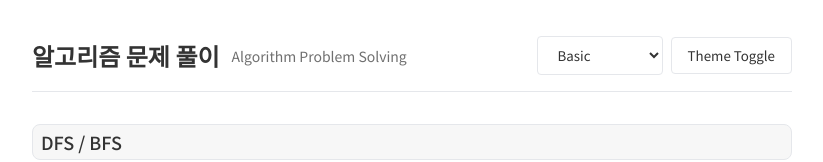
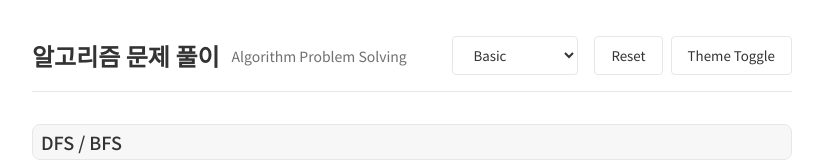
Before and after one commit to yanggwangseong/AlgoNote, a React (Vite) app: page / in a window 1280 px wide. Shown: the top 162 px of the page, without its empty margins (228-1051 px from the left). Built offline with nearby package versions, Linux system fonts and the light colour scheme.

Commit message:
feat: 문제 리셋 기능

```diff
--- a/src/App.tsx
+++ b/src/App.tsx
@@ -67,6 +67,11 @@ function App() {
 		}));
 	};
 
+	const handleReset = () => {
+		setCompletedProblems(new Set());
+		localStorage.removeItem('completedProblems');
+	};
+
 	return (
 		<ThemeProvider theme={isDarkMode ? darkTheme : lightTheme}>
 			<GlobalStyle />
@@ -79,6 +84,7 @@ function App() {
 							onProblemSetChange={(value: number) =>
 								setSelectedProblemSet(value)
 							}
+							onReset={handleReset}
 						/>
 						<Routes>
 							<Route
--- a/src/components/common/Header.tsx
+++ b/src/components/common/Header.tsx
@@ -50,16 +50,38 @@ const Select = styled.select`
 	}
 `;
 
+const ButtonGroup = styled.div`
+	display: flex;
+	gap: 8px;
+`;
+
+const ResetButton = styled.button`
+	padding: 8px 16px;
+	border-radius: 4px;
+	border: 1px solid ${(props) => props.theme.border};
+	background: transparent;
+	cursor: pointer;
+	color: ${(props) => props.theme.text};
+	transition: all 0.2s ease;
+
+	&:hover {
+		background-color: ${(props) => props.theme.hover};
+		color: ${(props) => props.theme.primary};
+	}
+`;
+
 interface HeaderProps {
 	onToggleTheme: () => void;
 	selectedProblemSet: number;
 	onProblemSetChange: (value: number) => void;
+	onReset: () => void;
 }
 
 export function Header({
 	onToggleTheme,
 	selectedProblemSet,
 	onProblemSetChange,
+	onReset,
 }: HeaderProps) {
 	return (
 		<HeaderContainer>
@@ -67,7 +89,7 @@ export function Header({
 				<Title>알고리즘 문제 풀이</Title>
 				<Subtitle>Algorithm Problem Solving</Subtitle>
 			</TitleContainer>
-			<div>
+			<ButtonGroup>
 				<Select
 					value={selectedProblemSet}
 					onChange={(e) => onProblemSetChange(Number(e.target.value))}
@@ -76,8 +98,9 @@ export function Header({
 					<option value={2}>50 Problem</option>
 					<option value={3}>All Problem</option>
 				</Select>
+				<ResetButton onClick={onReset}>Reset</ResetButton>
 				<ThemeToggle onClick={onToggleTheme}>Theme Toggle</ThemeToggle>
-			</div>
+			</ButtonGroup>
 		</HeaderContainer>
 	);
 }
```
